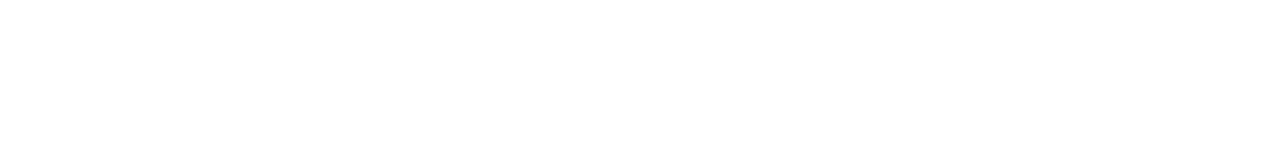
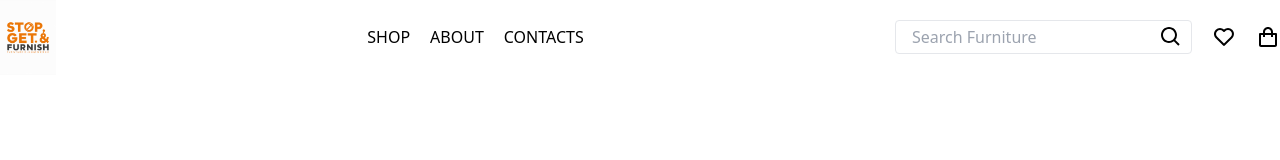
Before and after one commit to Sadia-Sultana-Tithi/Furniture-E-commerce-Website-tailwindcss, a plain HTML site: page src/index.html in a window 1280 px wide. Drawn offline with nearby package versions, Linux system fonts and the light colour scheme.

Commit message:
Modified

```diff
--- a/src/index.html
+++ b/src/index.html
@@ -7,7 +7,37 @@
     <link href="https://cdn.jsdelivr.net/npm/tailwindcss@2.2.19/dist/tailwind.min.css" rel="stylesheet">
 </head>
 <body>
+    <!-- navigation bar -->
 
+<nav class="max-w-7xl mx-auto">
+    <div class="flex justify-between items-center">
+        <!-- logo class  -->
+        <div class="">
+            <img src="img/logo1.jpeg" alt="logo" class="h-18 w-14">
+        </div>
+        <!-- primary nav  -->
+        <div class="flex justify-between items-center space-x-5">
+            <p>SHOP</p>
+            <p>ABOUT</p>
+            <p>CONTACTS</p>
+        </div>
+        <div class="flex justify-between items-center space-x-5 ">
+                <!-- search button  -->
+                <div class="flex items-center border rounded px-2 py-1">
+                    <input type="text" placeholder="Search Furniture" class="flex-grow outline-none px-2">
+                    <svg xmlns="http://www.w3.org/2000/svg" width="24" height="24" viewBox="0 0 24 24" style="fill: rgba(0, 0, 0, 1);" class="w-6 h-6 ml-2">
+                        <path d="M10 18a7.952 7.952 0 0 0 4.897-1.688l4.396 4.396 1.414-1.414-4.396-4.396A7.952 7.952 0 0 0 18 10c0-4.411-3.589-8-8-8s-8 3.589-8 8 3.589 8 8 8zm0-14c3.309 0 6 2.691 6 6s-2.691 6-6 6-6-2.691-6-6 2.691-6 6-6z"></path>
+                    </svg>
+                </div>
+
+                <!-- icons  -->
+                <div class="flex justify-between items-center h-1/4 space-x-5">
+                    <img src="img/heart.png" alt="heart">
+                    <img src="img/shopping-bag.png" alt="shopping cart">
+                </div>
+        </div>
+    </div>
+</nav>
 
 </body>
 </html>
```
Also changed, not shown: src/output.css.
